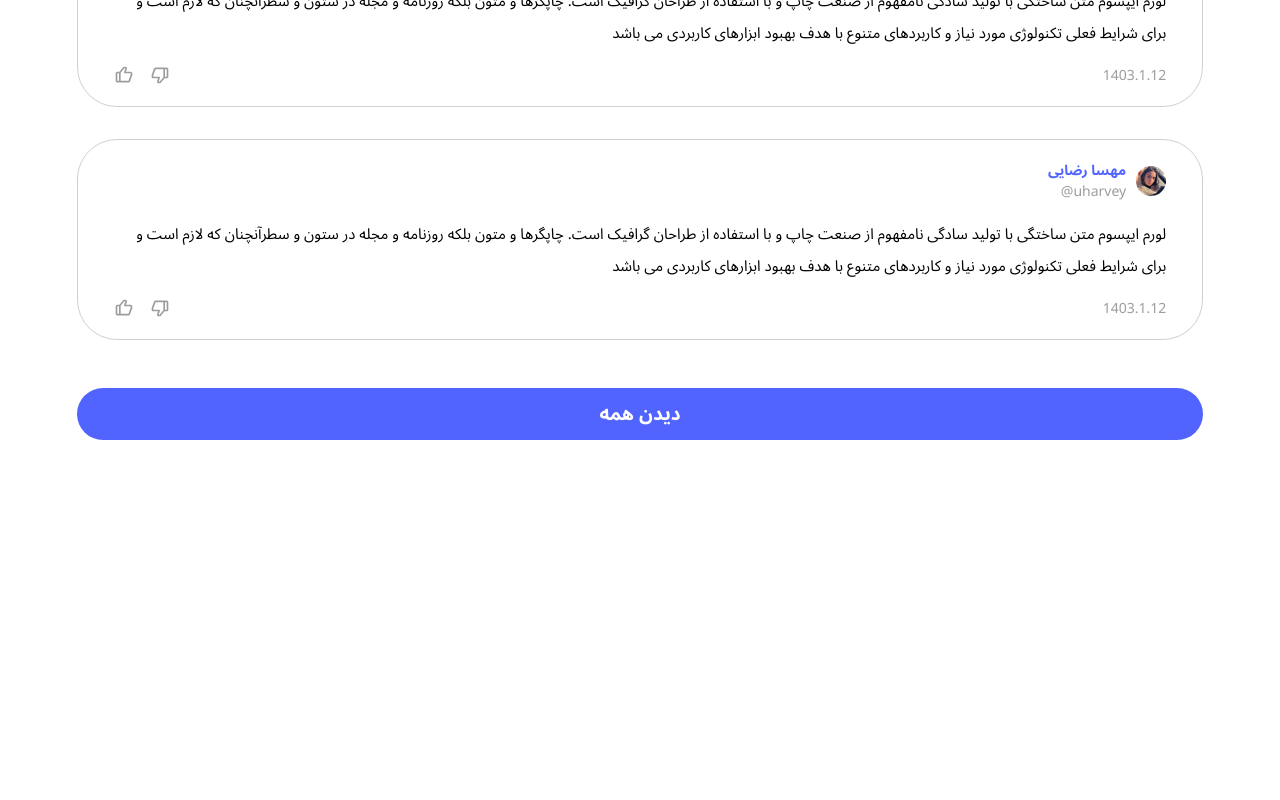
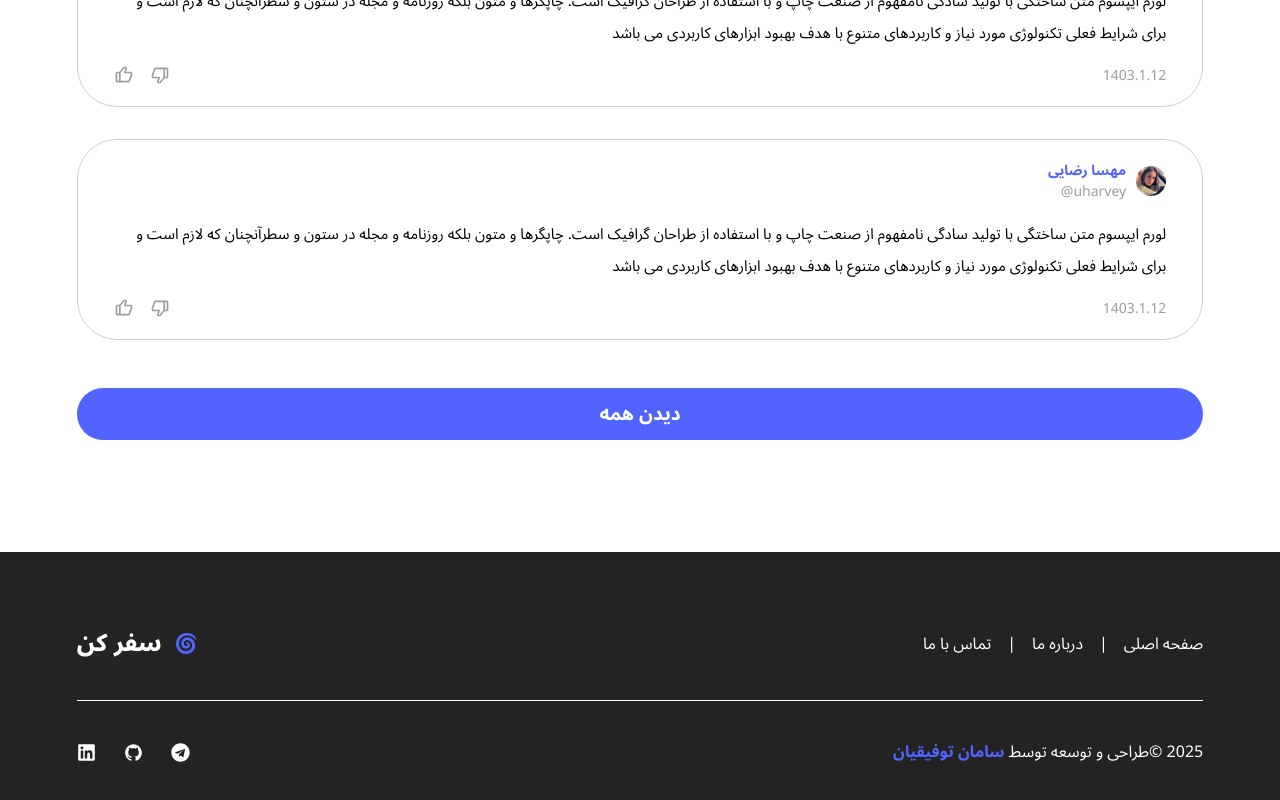
Before and after one commit to saman-tofighian/Tourism, a Next.js app: page / in a window 1280 px wide. Shown: the part 4732-5532 px from the top of the page. Before the commit the page ends 5172 px from the top, so only its background shows below. Built offline with nearby package versions, Linux system fonts and the light colour scheme.

Commit message:
create footer section

```diff
--- /dev/null
+++ b/Components/Footer/Footer.jsx
@@ -0,0 +1,54 @@
+import Image from 'next/image';
+import Link from 'next/link';
+import { FaTelegram } from 'react-icons/fa';
+import { FaLinkedin } from 'react-icons/fa6';
+import { IoLogoGithub } from 'react-icons/io';
+
+export default function Footer() {
+  return (
+    <section className='bg-[#232323] mt-28 px-[6%] py-9 w-full'>
+      <div className='flex lg:flex-row flex-col justify-between items-center gap-y-8 mt-10 w-full'>
+        <figure className='flex items-center gap-2'>
+          <span className='font-extrabold text-white text-2xl'>سفر کن</span>
+          <Image src='/img/logo.png' alt='logo' width={32} height={32} />
+        </figure>
+        <ul className='flex gap-x-4'>
+          <li className='text-[16px] text-white cursor-pointer'>تماس با ما</li>
+          <span className='text-white'>|</span>
+          <li className='text-[16px] text-white cursor-pointer'>درباره ما</li>
+          <span className='text-white'>|</span>
+          <li className='text-[16px] text-white cursor-pointer'>صفحه اصلی</li>
+        </ul>
+      </div>
+      <div className='flex justify-center bg-white mt-10 w-full h-[1px]'></div>
+
+      <div className='flex lg:flex-row flex-col justify-between items-center gap-y-8 mt-10 w-full'>
+        <ul className='flex gap-x-7'>
+          <Link
+            href='https://www.linkedin.com/in/saman-tofighian/'
+            target='_blank'
+            className='text-[19px] text-white'
+          >
+            <FaLinkedin />
+          </Link>
+          <Link href='/' target='_blank' className='text-[19px] text-white'>
+            <IoLogoGithub />
+          </Link>
+
+          <Link
+            href='https://www.linkedin.com/in/saman-tofighian/'
+            target='_blank'
+            className='text-[19px] text-white'
+          >
+            <FaTelegram />
+          </Link>
+        </ul>
+        <span className='flex items-center text-white md:text-[16px] text-sm'>
+          <strong className='mx-1 !text-[#5264FF]'>سامان توفیقیان</strong> طراحی
+          و توسعه توسط
+          <span> © 2025</span>
+        </span>
+      </div>
+    </section>
+  );
+}
--- a/pages/index.jsx
+++ b/pages/index.jsx
@@ -1,6 +1,7 @@
 import Banner from '@/Components/Banner/Banner';
 import Comments from '@/Components/Comments/Comments';
 import Famous from '@/Components/Famous/Famous';
+import Footer from '@/Components/Footer/Footer';
 import Header from '@/Components/Header/Header';
 import Motto from '@/Components/Motto/Motto';
 import Sell from '@/Components/Sell/Sell';
@@ -16,6 +17,7 @@ export default function Home() {
       <Sell />
       <Banner />
       <Comments />
+      <Footer />
     </main>
   );
 }
```
